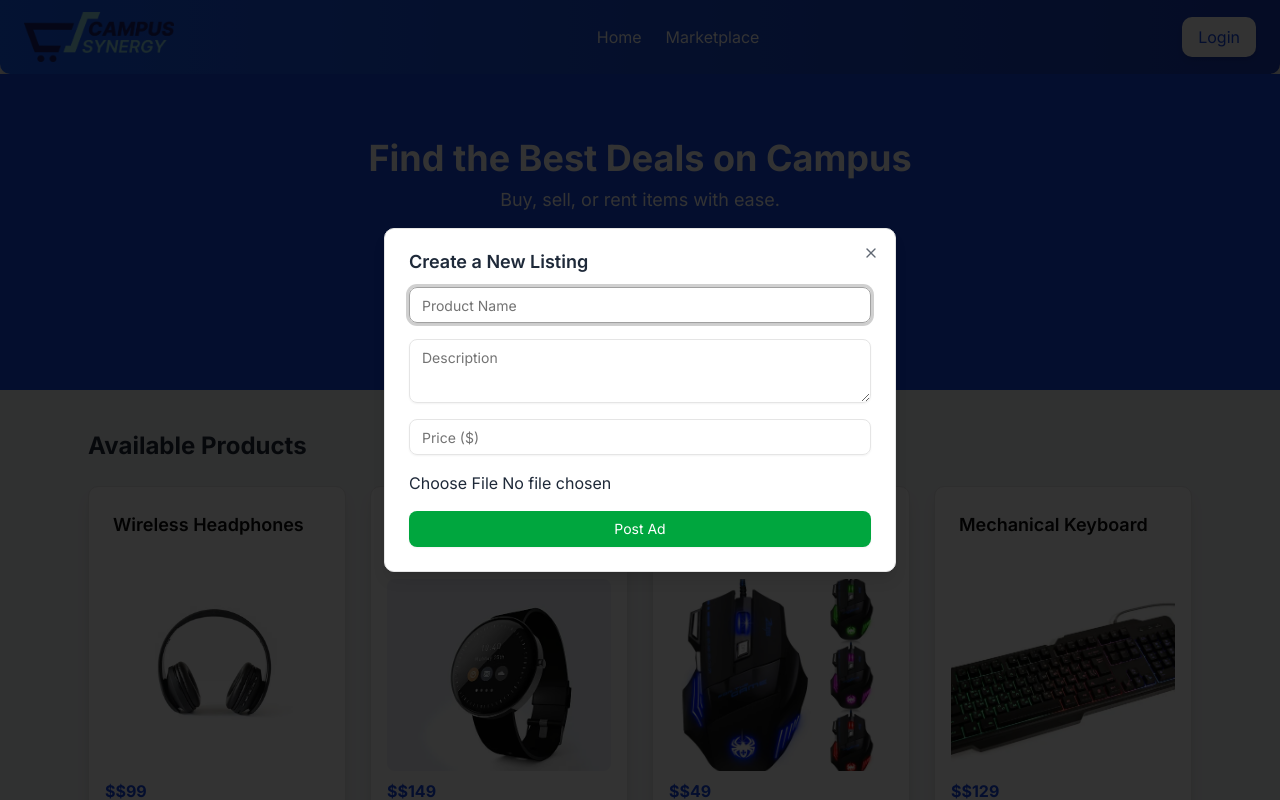
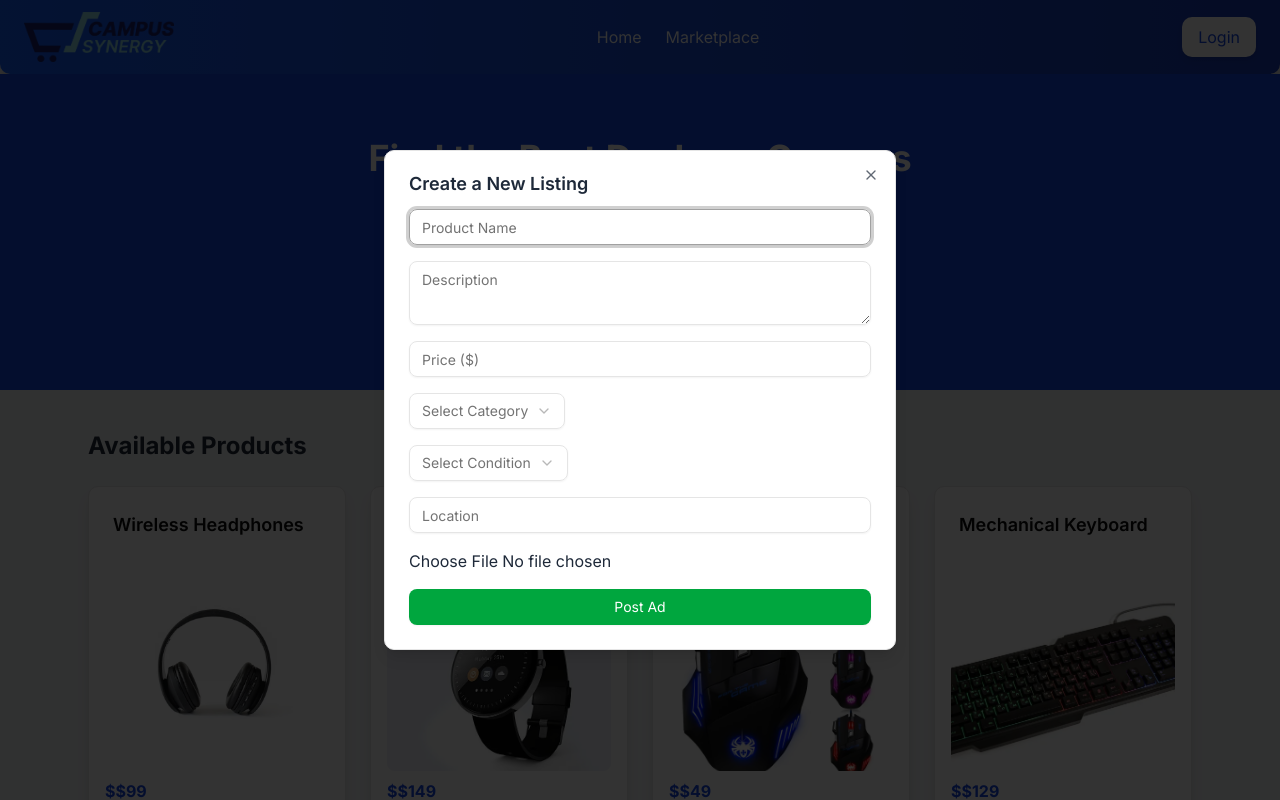
Before and after one commit to S4rthakGupta/CapstoneProject_WebDevelopment, a Next.js app in the folder front-end/: page /marketplace in a window 1280 px wide. Both pictures are taken after typing "Sample" into the empty fields and a click on the button "Create an Ad". Shown: the top 800 px of the page. Built offline with nearby package versions, Linux system fonts and the light colour scheme; no server answers; the database is empty.

Commit message:
added additional filters to marketplace

```diff
--- a/front-end/package.json
+++ b/front-end/package.json
@@ -13,6 +13,7 @@
     "@fontsource/inter": "^5.2.5",
     "@radix-ui/react-dialog": "^1.1.6",
     "@radix-ui/react-icons": "^1.3.2",
+    "@radix-ui/react-select": "^2.1.6",
     "@radix-ui/react-slot": "^1.1.2",
     "class-variance-authority": "^0.7.1",
     "cloudinary": "^2.5.1",
--- a/front-end/src/app/api/products/route.ts
+++ b/front-end/src/app/api/products/route.ts
@@ -10,10 +10,17 @@
 
 export async function POST(req: Request) {
   await connectToDatabase();
-  const { name, description, price, image } = await req.json();
+  const { name, description, price, image, category, condition, location } = await req.json();
 
-  const newProduct = new Product({ name, description, price, image });
-  await newProduct.save();
+  const newProduct = new Product({
+    name,
+    description,
+    price,
+    image,
+    category,
+    condition,
+    location,
+  }); await newProduct.save();
 
   return NextResponse.json(newProduct, { status: 201 });
 }
--- a/front-end/src/components/ui/CreateAdDialog.tsx
+++ b/front-end/src/components/ui/CreateAdDialog.tsx
@@ -4,6 +4,8 @@
 import { Button } from "@/components/ui/button";
 import { Input } from "@/components/ui/input";
 import { Textarea } from "@/components/ui/textarea";
+import { Select, SelectContent, SelectItem, SelectTrigger, SelectValue } from "@/components/ui/select";
+
 
 export default function CreateAdDialog({ onAdCreated }: { onAdCreated: () => void }) {
   const [name, setName] = useState("");
@@ -11,6 +13,9 @@
   const [price, setPrice] = useState("");
   const [imageFile, setImageFile] = useState<File | null>(null);
   const [imageUrl, setImageUrl] = useState("");
+  const [category, setCategory] = useState("");
+  const [condition, setCondition] = useState("");
+  const [location, setLocation] = useState("");
 
   const handleFileChange = (event: React.ChangeEvent<HTMLInputElement>) => {
     if (event.target.files && event.target.files[0]) {
@@ -39,7 +44,7 @@
       uploadedImageUrl = uploadData.url;
     }
 
-    const newAd = { name, description, price, image: uploadedImageUrl };
+    const newAd = { name, description, price, image: uploadedImageUrl, category, condition, location };
 
     const response = await fetch("/api/products", {
       method: "POST",
@@ -54,6 +59,9 @@
       setPrice("");
       setImageFile(null);
       setImageUrl("");
+      setCategory("");
+      setCondition("");
+      setLocation("");
     } else {
       alert("Failed to create ad.");
     }
@@ -71,7 +79,36 @@
         <Input placeholder="Product Name" value={name} onChange={(e) => setName(e.target.value)} />
         <Textarea placeholder="Description" value={description} onChange={(e) => setDescription(e.target.value)} />
         <Input placeholder="Price ($)" type="number" value={price} onChange={(e) => setPrice(e.target.value)} />
+
+        <Select value={category} onValueChange={setCategory}>
+          <SelectTrigger>
+            <SelectValue placeholder="Select Category" />
+          </SelectTrigger>
+          <SelectContent>
+            <SelectItem value="Electronics">Electronics</SelectItem>
+            <SelectItem value="Clothing">Clothing</SelectItem>
+            <SelectItem value="Furniture">Furniture</SelectItem>
+            <SelectItem value="Books">Books</SelectItem>
+            <SelectItem value="Other">Other</SelectItem>
+          </SelectContent>
+        </Select>
+
+        <Select value={condition} onValueChange={setCondition}>
+          <SelectTrigger>
+            <SelectValue placeholder="Select Condition" />
+          </SelectTrigger>
+          <SelectContent>
+            <SelectItem value="New">New</SelectItem>
+            <SelectItem value="Used - Like New">Used - Like New</SelectItem>
+            <SelectItem value="Used - Good">Used - Good</SelectItem>
+            <SelectItem value="Used - Fair">Used - Fair</SelectItem>
+          </SelectContent>
+        </Select>
+
+        <Input placeholder="Location" value={location} onChange={(e) => setLocation(e.target.value)} />
+
         <input type="file" onChange={handleFileChange} accept="image/*" />
+
         <Button onClick={handleSubmit} className="bg-green-600 text-white">Post Ad</Button>
       </DialogContent>
     </Dialog>
--- /dev/null
+++ b/front-end/src/components/ui/select.tsx
@@ -0,0 +1,181 @@
+"use client"
+
+import * as React from "react"
+import * as SelectPrimitive from "@radix-ui/react-select"
+import { CheckIcon, ChevronDownIcon, ChevronUpIcon } from "lucide-react"
+
+import { cn } from "@/lib/utils"
+
+function Select({
+  ...props
+}: React.ComponentProps<typeof SelectPrimitive.Root>) {
+  return <SelectPrimitive.Root data-slot="select" {...props} />
+}
+
+function SelectGroup({
+  ...props
+}: React.ComponentProps<typeof SelectPrimitive.Group>) {
+  return <SelectPrimitive.Group data-slot="select-group" {...props} />
+}
+
+function SelectValue({
+  ...props
+}: React.ComponentProps<typeof SelectPrimitive.Value>) {
+  return <SelectPrimitive.Value data-slot="select-value" {...props} />
+}
+
+function SelectTrigger({
+  className,
+  children,
+  ...props
+}: React.ComponentProps<typeof SelectPrimitive.Trigger>) {
+  return (
+    <SelectPrimitive.Trigger
+      data-slot="select-trigger"
+      className={cn(
+        "border-input data-[placeholder]:text-muted-foreground [&_svg:not([class*='text-'])]:text-muted-foreground focus-visible:border-ring focus-visible:ring-ring/50 aria-invalid:ring-destructive/20 dark:aria-invalid:ring-destructive/40 aria-invalid:border-destructive flex h-9 w-fit items-center justify-between gap-2 rounded-md border bg-transparent px-3 py-2 text-sm whitespace-nowrap shadow-xs transition-[color,box-shadow] outline-none focus-visible:ring-[3px] disabled:cursor-not-allowed disabled:opacity-50 *:data-[slot=select-value]:line-clamp-1 *:data-[slot=select-value]:flex *:data-[slot=select-value]:items-center *:data-[slot=select-value]:gap-2 [&_svg]:pointer-events-none [&_svg]:shrink-0 [&_svg:not([class*='size-'])]:size-4",
+        className
+      )}
+      {...props}
+    >
+      {children}
+      <SelectPrimitive.Icon asChild>
+        <ChevronDownIcon className="size-4 opacity-50" />
+      </SelectPrimitive.Icon>
+    </SelectPrimitive.Trigger>
+  )
+}
+
+function SelectContent({
+  className,
+  children,
+  position = "popper",
+  ...props
+}: React.ComponentProps<typeof SelectPrimitive.Content>) {
+  return (
+    <SelectPrimitive.Portal>
+      <SelectPrimitive.Content
+        data-slot="select-content"
+        className={cn(
+          "bg-popover text-popover-foreground data-[state=open]:animate-in data-[state=closed]:animate-out data-[state=closed]:fade-out-0 data-[state=open]:fade-in-0 data-[state=closed]:zoom-out-95 data-[state=open]:zoom-in-95 data-[side=bottom]:slide-in-from-top-2 data-[side=left]:slide-in-from-right-2 data-[side=right]:slide-in-from-left-2 data-[side=top]:slide-in-from-bottom-2 relative z-50 max-h-(--radix-select-content-available-height) min-w-[8rem] overflow-x-hidden overflow-y-auto rounded-md border shadow-md",
+          position === "popper" &&
+            "data-[side=bottom]:translate-y-1 data-[side=left]:-translate-x-1 data-[side=right]:translate-x-1 data-[side=top]:-translate-y-1",
+          className
+        )}
+        position={position}
+        {...props}
+      >
+        <SelectScrollUpButton />
+        <SelectPrimitive.Viewport
+          className={cn(
+            "p-1",
+            position === "popper" &&
+              "h-[var(--radix-select-trigger-height)] w-full min-w-[var(--radix-select-trigger-width)] scroll-my-1"
+          )}
+        >
+          {children}
+        </SelectPrimitive.Viewport>
+        <SelectScrollDownButton />
+      </SelectPrimitive.Content>
+    </SelectPrimitive.Portal>
+  )
+}
+
+function SelectLabel({
+  className,
+  ...props
+}: React.ComponentProps<typeof SelectPrimitive.Label>) {
+  return (
+    <SelectPrimitive.Label
+      data-slot="select-label"
+      className={cn("px-2 py-1.5 text-sm font-medium", className)}
+      {...props}
+    />
+  )
+}
+
+function SelectItem({
+  className,
+  children,
+  ...props
+}: React.ComponentProps<typeof SelectPrimitive.Item>) {
+  return (
+    <SelectPrimitive.Item
+      data-slot="select-item"
+      className={cn(
+        "focus:bg-accent focus:text-accent-foreground [&_svg:not([class*='text-'])]:text-muted-foreground relative flex w-full cursor-default items-center gap-2 rounded-sm py-1.5 pr-8 pl-2 text-sm outline-hidden select-none data-[disabled]:pointer-events-none data-[disabled]:opacity-50 [&_svg]:pointer-events-none [&_svg]:shrink-0 [&_svg:not([class*='size-'])]:size-4 *:[span]:last:flex *:[span]:last:items-center *:[span]:last:gap-2",
+        className
+      )}
+      {...props}
+    >
+      <span className="absolute right-2 flex size-3.5 items-center justify-center">
+        <SelectPrimitive.ItemIndicator>
+          <CheckIcon className="size-4" />
+        </SelectPrimitive.ItemIndicator>
+      </span>
+      <SelectPrimitive.ItemText>{children}</SelectPrimitive.ItemText>
+    </SelectPrimitive.Item>
+  )
+}
+
+function SelectSeparator({
+  className,
+  ...props
+}: React.ComponentProps<typeof SelectPrimitive.Separator>) {
+  return (
+    <SelectPrimitive.Separator
+      data-slot="select-separator"
+      className={cn("bg-border pointer-events-none -mx-1 my-1 h-px", className)}
+      {...props}
+    />
+  )
+}
+
+function SelectScrollUpButton({
+  className,
+  ...props
+}: React.ComponentProps<typeof SelectPrimitive.ScrollUpButton>) {
+  return (
+    <SelectPrimitive.ScrollUpButton
+      data-slot="select-scroll-up-button"
+      className={cn(
+        "flex cursor-default items-center justify-center py-1",
+        className
+      )}
+      {...props}
+    >
+      <ChevronUpIcon className="size-4" />
+    </SelectPrimitive.ScrollUpButton>
+  )
+}
+
+function SelectScrollDownButton({
+  className,
+  ...props
+}: React.ComponentProps<typeof SelectPrimitive.ScrollDownButton>) {
+  return (
+    <SelectPrimitive.ScrollDownButton
+      data-slot="select-scroll-down-button"
+      className={cn(
+        "flex cursor-default items-center justify-center py-1",
+        className
+      )}
+      {...props}
+    >
+      <ChevronDownIcon className="size-4" />
+    </SelectPrimitive.ScrollDownButton>
+  )
+}
+
+export {
+  Select,
+  SelectContent,
+  SelectGroup,
+  SelectItem,
+  SelectLabel,
+  SelectScrollDownButton,
+  SelectScrollUpButton,
+  SelectSeparator,
+  SelectTrigger,
+  SelectValue,
+}
--- a/front-end/src/lib/models/Products.ts
+++ b/front-end/src/lib/models/Products.ts
@@ -6,6 +6,9 @@
   price: { type: Number, required: true },
   image: { type: String, required: true },
   seller: { type: mongoose.Schema.Types.ObjectId, ref: 'User' },
+  category: { type: String, required: true },  // Add category
+  condition: { type: String, required: true }, // Add condition
+  location: { type: String, required: true },  // Add location
 }, { timestamps: true });
 
 export default mongoose.models.Product || mongoose.model('Product', ProductSchema);
```
Also changed, not shown: 1 other file (tests, documents, lock files or other folders).
